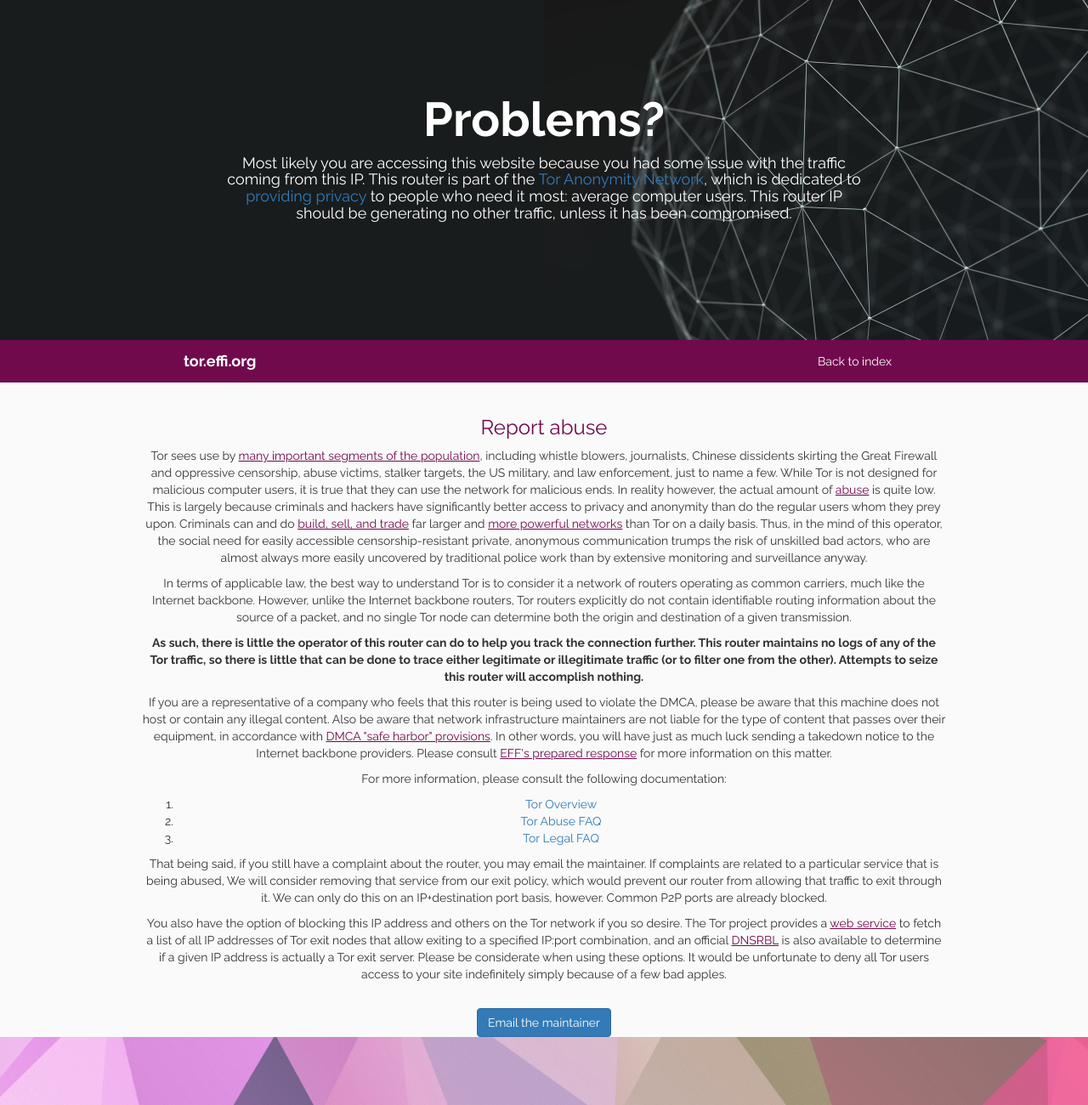
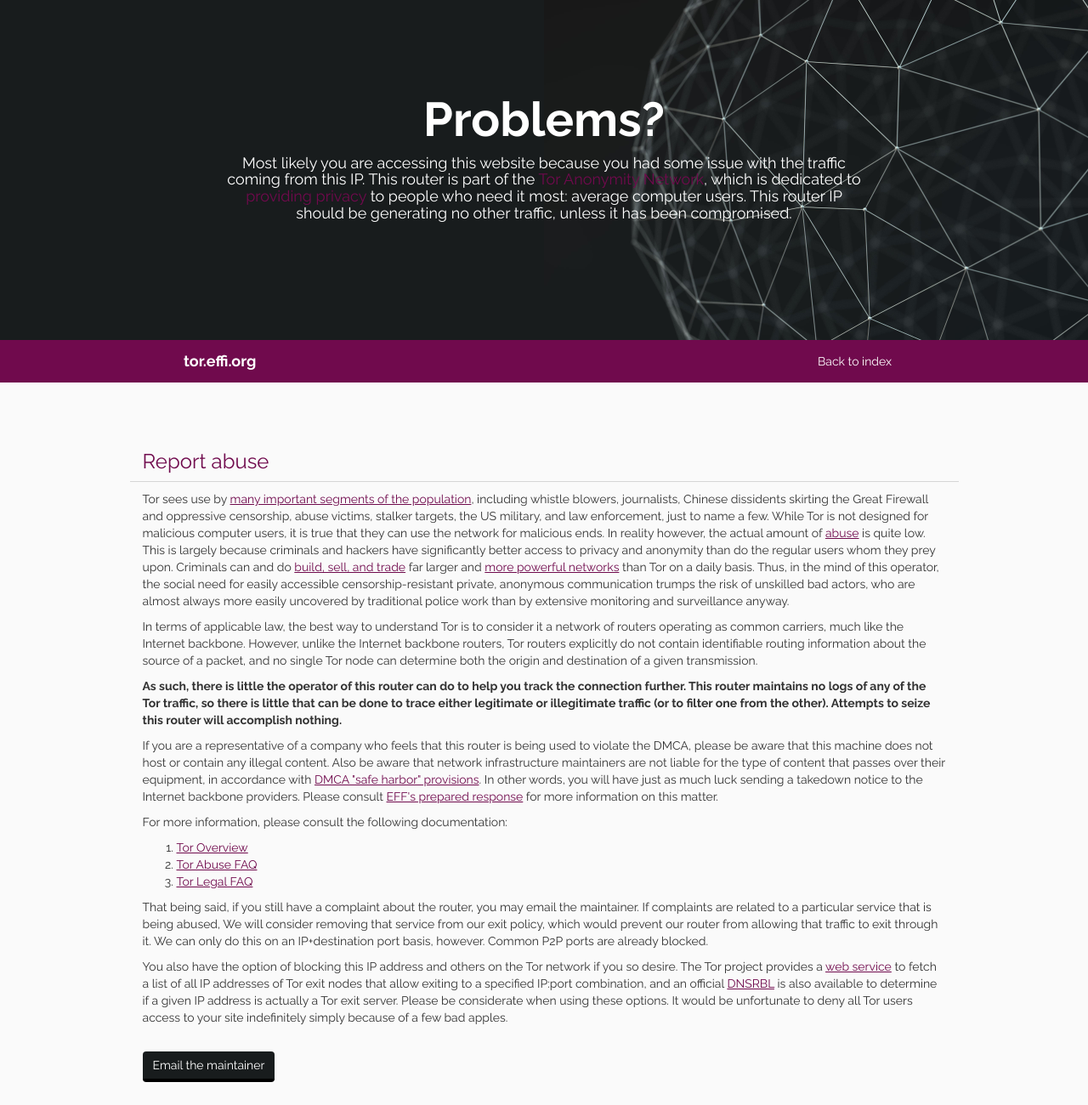
Before and after one commit to timiwahalahti/effi-tor, a plain HTML site: page abuse.html in a window 1280 px wide. Shown: the top 1300 px of the page at 85% size. Drawn offline with nearby package versions, Linux system fonts and the light colour scheme; some packages are replaced by stand-ins of ours; a script that the page names is missing.

Commit message:
abuse page thingies to style and index

```diff
--- a/style.css
+++ b/style.css
@@ -9,12 +9,13 @@
 h3 {
 	color: #700A4D;
 }
-p a,
-p a:visited {
+a,
+a:visited {
 	color: #700A4D;
 	text-decoration: underline;
 }
-p a:hover {
+a:hover {
+	color: #700A4D;
 	text-decoration: none;
 }
 .centered {
@@ -40,6 +41,13 @@
 #headerwrap img.img-responsive {
 	display: inline;
 }
+#headerwrap a,
+#headerwrap a:visited {
+	text-decoration: none;
+}
+#headerwrap a:hover {
+	text-decoration: underline;
+}
 #headerwrap .btn-primary {
 	background-color: #700A4D;
 	border: none;
@@ -60,6 +68,7 @@
 }
 #nav.navbar-default a {
 	color: #fff;
+	text-decoration: none;
 }
 .navbar-default .navbar-nav>.active>a,
 .navbar-default .navbar-nav>.active>a:hover,
@@ -170,6 +179,32 @@
 	color: #700A4D;
 }
 
+/*Effi Tor-server*/
+#abusewrap {
+	padding-top: 40px;
+	margin-bottom: 50px;
+}
+#abusewrap .head {
+	border-bottom: 1px solid #D6D6D6;
+	margin-bottom: 10px;
+}
+#abusewrap .head h4 {
+	color: #6F6F6F;
+}
+#abusewrap .center-block {
+	text-align: left !important;
+}
+#abusewrap .btn-primary {
+	background-color: #181C1D;
+	border: none;
+	border-bottom: 4px solid #000;
+	outline: 0;
+}
+#abusewrap .btn-primary:hover {
+	background-color: #181C1D;
+	border-bottom: 4px solid #181C1D;
+}
+
 /*Footer*/
 #footerwrap {
 	background: #181C1D;
```
Also changed, not shown: index.html (+6 -10 lines).
